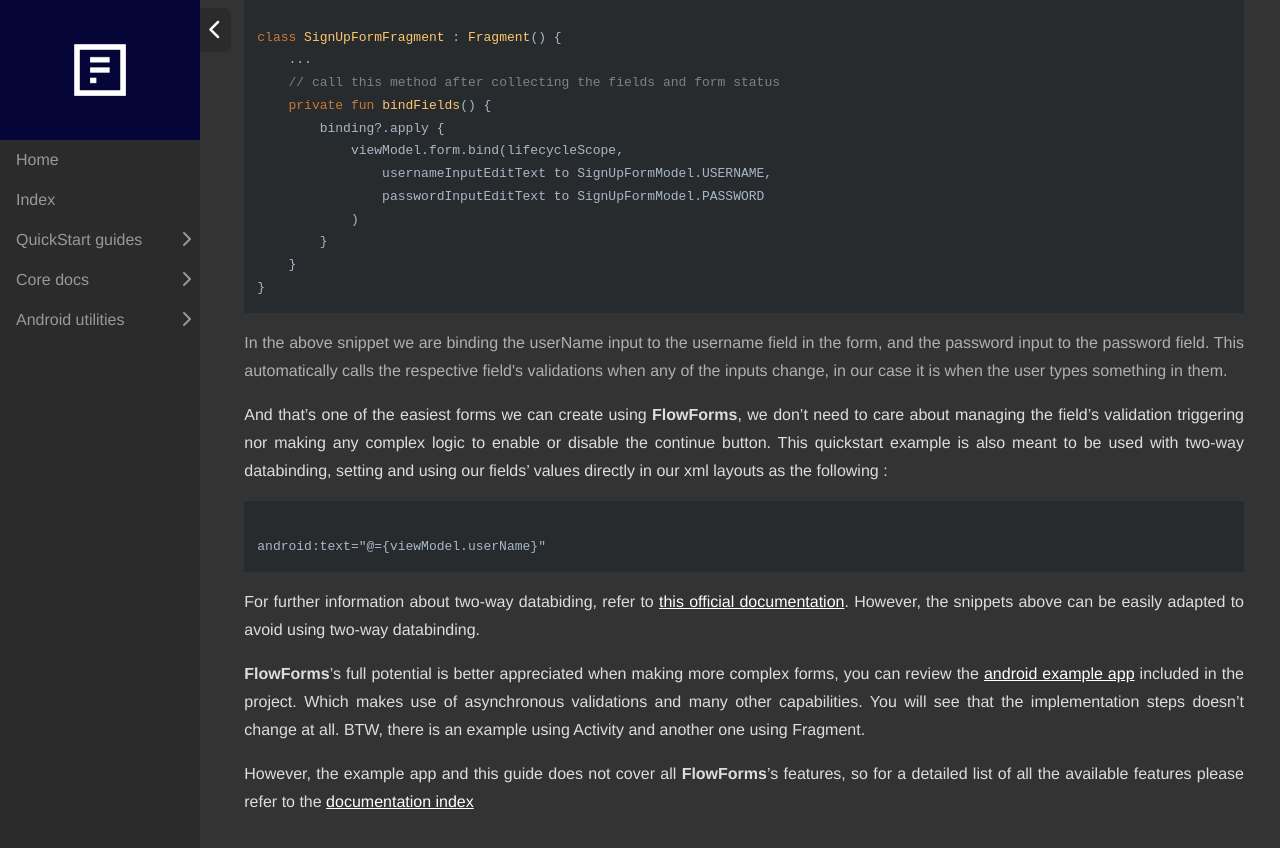
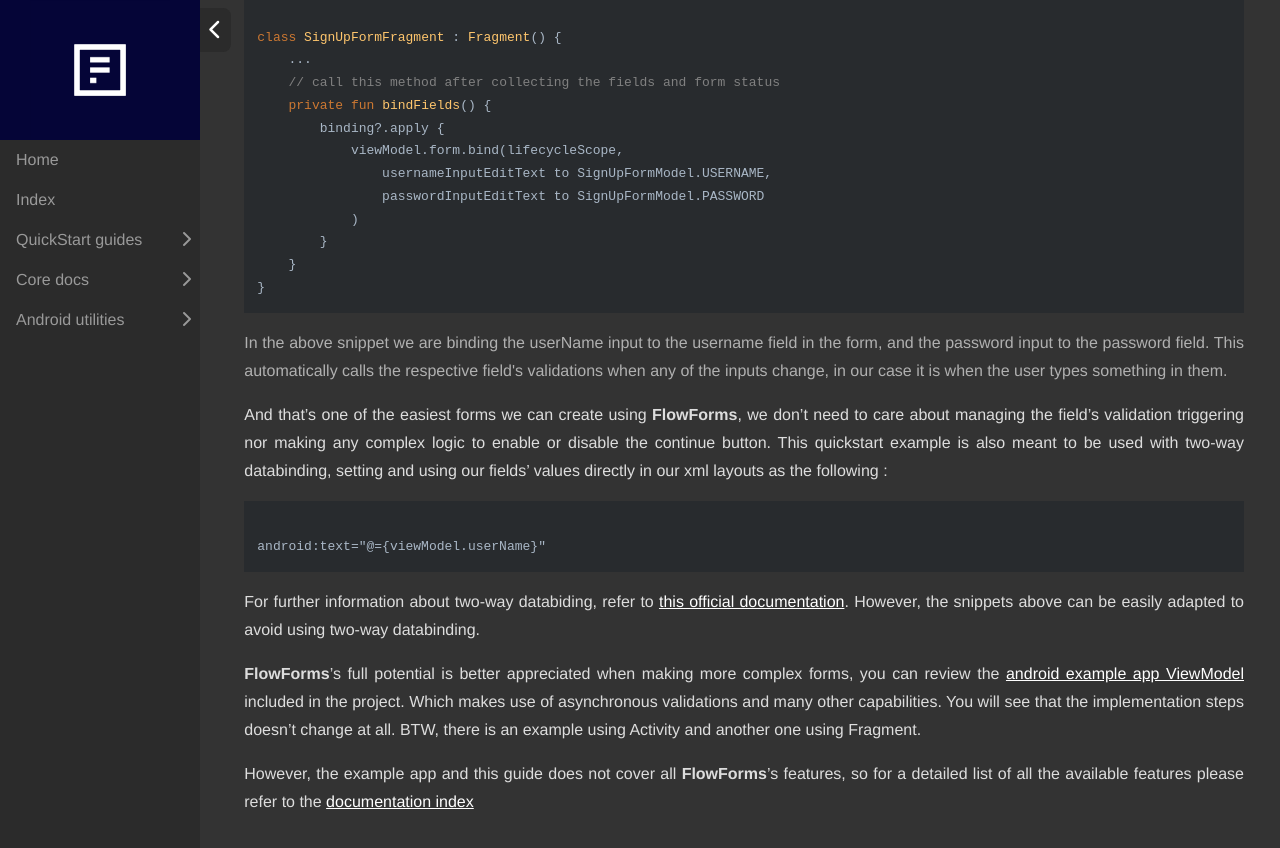
Before and after one commit to rootstrap/FlowForms, a Jekyll site: the page built from docs/pages/android-quickstart.md, in a window 1280 px wide and 900 px high, scrolled down 2015 px. Shown: the top 848 px of the window. Built offline with Jekyll 4.4.1, drawn with Linux system fonts in a browser that asks for light colours; nearby versions of some CDN libraries.

Commit message:
Direct link to viewmodel code in android quickstart

```diff
--- a/docs/pages/android-quickstart.md
+++ b/docs/pages/android-quickstart.md
@@ -103,6 +103,6 @@
 </code></pre>
 For further information about two-way databiding, refer to [this official documentation](https://developer.android.com/topic/libraries/data-binding/two-way). However, the snippets above can be easily adapted to avoid using two-way databinding.
 
-**FlowForms**'s full potential is better appreciated when making more complex forms, you can review the [android example app](https://github.com/rootstrap/FlowForms/tree/main/ExampleApp%20Android/src/main/java/com/rootstrap/flowforms/example) included in the project. Which makes use of asynchronous validations and many other capabilities. You will see that the implementation steps doesn't change at all. BTW, there is an example using Activity and another one using Fragment.
+**FlowForms**'s full potential is better appreciated when making more complex forms, you can review the [android example app ViewModel](https://github.com/rootstrap/FlowForms/blob/main/ExampleApp%20Android/src/main/java/com/rootstrap/flowforms/example/SignUpViewModel.kt) included in the project. Which makes use of asynchronous validations and many other capabilities. You will see that the implementation steps doesn't change at all. BTW, there is an example using Activity and another one using Fragment.
 
 However, the example app and this guide does not cover all **FlowForms**'s features, so for a detailed list of all the available features please refer to the [documentation index](pages/documentation-index)
```
